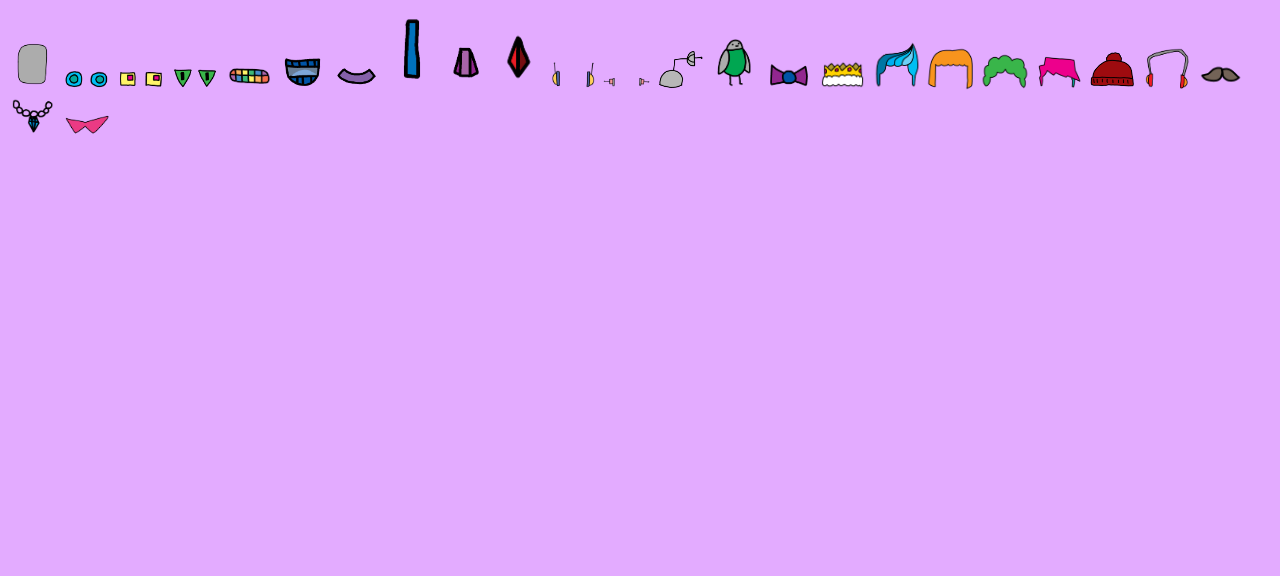
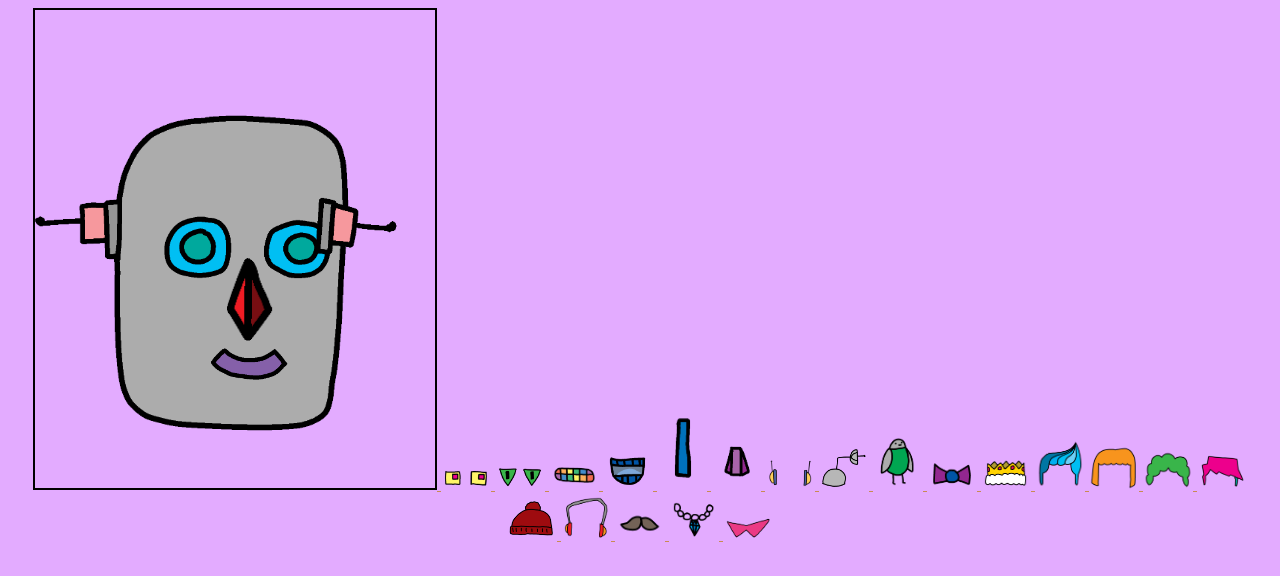
Before and after one commit to jadacL2024/jadacL2024.github.io, a plain HTML site: page ddproject4.html in a window 1280 px wide. Drawn offline with Linux system fonts and the light colour scheme.

Commit message:
Add files via upload

```diff
--- a/ddproject4.html
+++ b/ddproject4.html
@@ -9,31 +9,31 @@
 </head>
 
   <body>
-    <img id="robot/face" src="face.png">
-    <img id="robot/eyes1" src="eyes1.png">
-    <img id="robot/eyes2" src="eyes2.png">
-    <img id="robot/eyes3" src="eyes3.png">
-    <img id="robot/mouth1" src="mouth1.png">
-    <img id="robot/mouth2" src="mouth2.png">
-    <img id="robot/mouth3" src="mouth3.png">
-    <img id="robot/nose1" src="nose1.png">
-    <img id="robot/nose2" src="nose2.png">
-    <img id="robot/nose3" src="nose3.png">
-    <img id="robot/ears1" src="ears1.png">
-    <img id="robot/ears2" src="ears2.png">
-    <img id="robot/antenna" src="antenna.png">
-    <img id="robot/bird" src="bird.png">
-    <img id="robot/bowtie" src="bowtie.png">
-    <img id="robot/crown" src="crown.png">
-    <img id="robot/hair1" src="hair1.png">
-    <img id="robot/hair2" src="hair2.png">
-    <img id="robot/hair3" src="hair3.png">
-    <img id="hair4" src="hair4.png">
-    <img id="hat" src="hat.png">
-    <img id="headphones" src="headphones.png">
-    <img id="moustache" src="moustache.png">
-    <img id="necklace" src="necklace.png">
-    <img id="sunglasses" src="sunglasses.png">
+    <img id="face" src="robot/face.png">
+    <img id="eyes1" src="robot/eyes1.png">
+    <img id="eyes2" src="robot/eyes2.png">
+    <img id="eyes3" src="robot/eyes3.png">
+    <img id="mouth1" src="robot/mouth1.png">
+    <img id="mouth2" src="robot/mouth2.png">
+    <img id="mouth3" src="robot/mouth3.png">
+    <img id="nose1" src="robot/nose1.png">
+    <img id="nose2" src="robot/nose2.png">
+    <img id="nose3" src="robot/nose3.png">
+    <img id="ears1" src="robot/ears1.png">
+    <img id="ears2" src="robot/ears2.png">
+    <img id="antenna" src="robot/antenna.png">
+    <img id="bird" src="robot/bird.png">
+    <img id="bowtie" src="robot/bowtie.png">
+    <img id="crown" src="robot/crown.png">
+    <img id="hair1" src="robot/hair1.png">
+    <img id="hair2" src="robot/hair2.png">
+    <img id="hair3" src="robot/hair3.png">
+    <img id="hair4" src="robot/hair4.png">
+    <img id="hat" src="robot/hat.png">
+    <img id="headphones" src="robot/headphones.png">
+    <img id="moustache" src="robot/moustache.png">
+    <img id="necklace" src="robot/necklace.png">
+    <img id="sunglasses" src="robot/sunglasses.png">
 
   </body>
 
--- a/robot.css
+++ b/robot.css
@@ -28,4 +28,8 @@ img {
        left:20px;
        width: 400px;
       }
+
+
+}body {
+    background-color: #ECD8F1;
 }
--- a/style.css
+++ b/style.css
@@ -2,7 +2,7 @@
 body {
     background-color: #E3ABFF;
 }
-h1 {
+body {
     text-align: center;
     color: #CA8A52;
     text-decoration: underline;
```
Also changed, not shown: ddproject1.html (+1 -1 lines), ddproject2.html (+2 -1 lines), wcp.html (+1 -0 lines), Briogeo.hair.jpg (added), Feathers-Booby_Trap.jpg (added), Home Alone.jpg (added), Kate McCallister.jpg (added), Kevin_McCallister.png (added), Knotless.jpg (added), Marv and harry.jpg (added), goddess-braids.jpg (added), maxresdefault.jpg (added), pasion twist.jpg (added), zigzag.jpg (added).
